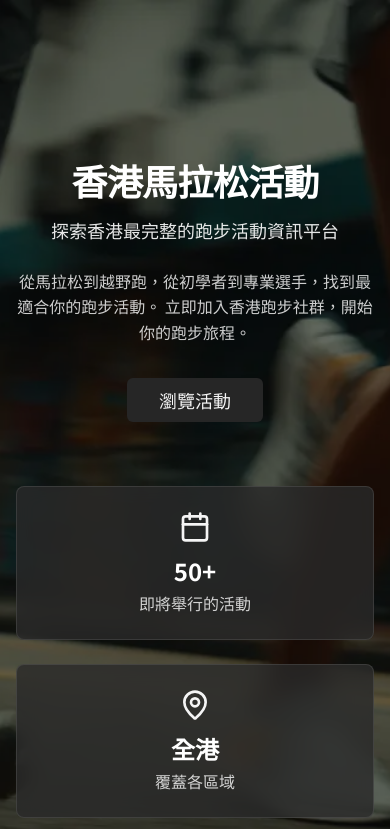
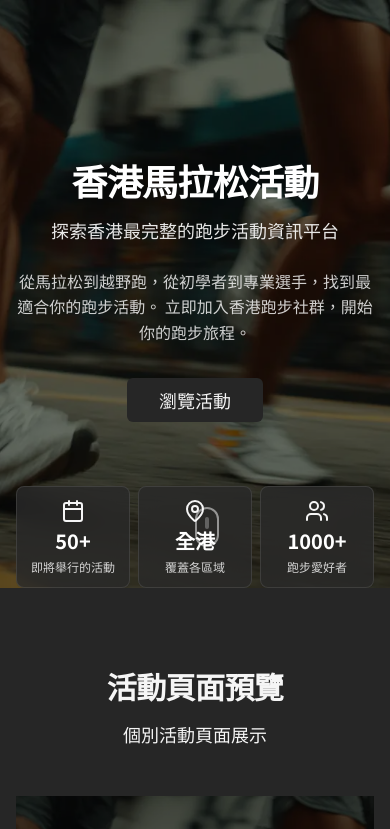
Before and after one commit to BraiNapofficial/marathons.hk, a Next.js app: page /index.eventpage in a window 390 px wide. Shown: the top 829 px of the page. Built offline with nearby package versions, Linux system fonts and the light colour scheme; no server answers; the database is empty.

Commit message:
Optimize mobile layout for stats cards and events table

```diff
--- a/src/components/EventsTable.tsx
+++ b/src/components/EventsTable.tsx
@@ -46,47 +46,47 @@ const EventsTable: React.FC<Props> = ({ events }) => {
 
   return (
     <div className="w-full overflow-x-auto rounded-md border border-border shadow-sm">
-      <table className="w-full border-collapse text-sm md:text-base">
+      <table className="w-full border-collapse text-sm">
         <thead className="bg-muted/50 sticky top-0">
           <tr>
-            <th scope="col" className="px-3 py-3 text-left font-semibold text-foreground">日期</th>
-            <th scope="col" className="px-3 py-3 text-left font-semibold text-foreground">活動名稱</th>
-            <th scope="col" className="px-3 py-3 text-left font-semibold text-foreground hidden md:table-cell">分類</th>
-            <th scope="col" className="px-3 py-3 text-left font-semibold text-foreground hidden lg:table-cell">距離</th>
-            <th scope="col" className="px-3 py-3 text-left font-semibold text-foreground hidden md:table-cell">地點</th>
-            <th scope="col" className="px-3 py-3 text-left font-semibold text-foreground w-28"></th>
+            <th scope="col" className="px-2 py-2 sm:px-3 sm:py-3 text-left font-semibold text-foreground">日期</th>
+            <th scope="col" className="px-2 py-2 sm:px-3 sm:py-3 text-left font-semibold text-foreground">活動名稱</th>
+            <th scope="col" className="px-2 py-2 sm:px-3 sm:py-3 text-left font-semibold text-foreground hidden sm:table-cell">分類</th>
+            <th scope="col" className="px-2 py-2 sm:px-3 sm:py-3 text-left font-semibold text-foreground hidden lg:table-cell">距離</th>
+            <th scope="col" className="px-2 py-2 sm:px-3 sm:py-3 text-left font-semibold text-foreground hidden sm:table-cell">地點</th>
+            <th scope="col" className="px-2 py-2 sm:px-3 sm:py-3 text-left font-semibold text-foreground w-24 sm:w-28"></th>
           </tr>
         </thead>
         <tbody>
           {events.map((e) => (
             <tr key={e.id} className="border-t border-border hover:bg-muted/30">
-              <td className="px-3 py-3 align-middle whitespace-nowrap">{formatDate(e.date)}</td>
-              <td className="px-3 py-3 align-middle">
-                <div className="font-medium text-foreground">{e.title_zh || '未命名活動'}</div>
-                <div className="mt-1 flex gap-2 md:hidden text-xs text-muted-foreground">
+              <td className="px-2 py-2 sm:px-3 sm:py-3 align-middle whitespace-nowrap text-sm">{formatDate(e.date)}</td>
+              <td className="px-2 py-2 sm:px-3 sm:py-3 align-middle">
+                <div className="font-medium text-foreground text-sm sm:text-base">{e.title_zh || '未命名活動'}</div>
+                <div className="mt-1 flex gap-2 sm:hidden text-xs text-muted-foreground">
                   <span>{e.category || '其他'}</span>
                   <span>•</span>
                   <span>{e.location || '—'}</span>
                 </div>
               </td>
-              <td className="px-3 py-3 align-middle hidden md:table-cell">{e.category || '其他'}</td>
-              <td className="px-3 py-3 align-middle hidden lg:table-cell text-muted-foreground">{e.distance || '—'}</td>
-              <td className="px-3 py-3 align-middle hidden md:table-cell text-muted-foreground">{e.location || '—'}</td>
-              <td className="px-3 py-3 align-middle">
+              <td className="px-2 py-2 sm:px-3 sm:py-3 align-middle hidden sm:table-cell text-sm">{e.category || '其他'}</td>
+              <td className="px-2 py-2 sm:px-3 sm:py-3 align-middle hidden lg:table-cell text-muted-foreground text-sm">{e.distance || '—'}</td>
+              <td className="px-2 py-2 sm:px-3 sm:py-3 align-middle hidden sm:table-cell text-muted-foreground text-sm">{e.location || '—'}</td>
+              <td className="px-2 py-2 sm:px-3 sm:py-3 align-middle">
                 {e.registration_url ? (
                   <div className="w-full flex items-center justify-end">
                     <a
                       href={e.registration_url}
                       target="_blank"
                       rel="noopener"
-                      className="inline-flex items-center justify-center rounded-md border border-accent text-accent hover:bg-accent hover:text-accent-foreground px-3 py-1.5 text-sm transition-colors"
+                      className="inline-flex items-center justify-center rounded-md border border-accent text-accent hover:bg-accent hover:text-accent-foreground px-2 py-1 sm:px-3 sm:py-1.5 text-xs sm:text-sm transition-colors"
                     >
                       立即報名
                     </a>
                   </div>
                 ) : (
                   <div className="w-full flex items-center justify-end">
-                    <span className="text-muted-foreground">—</span>
+                    <span className="text-muted-foreground text-sm">—</span>
                   </div>
                 )}
               </td>
--- a/src/components/Hero.tsx
+++ b/src/components/Hero.tsx
@@ -110,25 +110,25 @@ const Hero = () => {
           </div>
 
           {/* Stats */}
-          <div className="grid grid-cols-1 md:grid-cols-3 gap-6 md:gap-8 max-w-3xl mx-auto animate-fade-in-up" style={{animationDelay: '0.8s'}}>
-            <div className="glass-effect rounded-lg p-6 text-center card-hover">
-              <Calendar className="w-8 h-8 text-accent mx-auto mb-3" />
-              <div className="text-2xl font-bold text-white mb-1">
+          <div className="grid grid-cols-3 gap-2 sm:gap-4 max-w-3xl mx-auto animate-fade-in-up" style={{animationDelay: '0.8s'}}>
+            <div className="glass-effect rounded-lg p-3 sm:p-4 text-center card-hover">
+              <Calendar className="w-6 h-6 sm:w-8 sm:h-8 text-accent mx-auto mb-1 sm:mb-3" />
+              <div className="text-xl sm:text-2xl font-bold text-white mb-1">
                 {loading ? '...' : `${eventCount}+`}
               </div>
-              <div className="text-white/80">即將舉行的活動</div>
+              <div className="text-xs sm:text-sm text-white/80">即將舉行的活動</div>
             </div>
 
-            <div className="glass-effect rounded-lg p-6 text-center card-hover">
-              <MapPin className="w-8 h-8 text-accent mx-auto mb-3" />
-              <div className="text-2xl font-bold text-white mb-1">全港</div>
-              <div className="text-white/80">覆蓋各區域</div>
+            <div className="glass-effect rounded-lg p-3 sm:p-4 text-center card-hover">
+              <MapPin className="w-6 h-6 sm:w-8 sm:h-8 text-accent mx-auto mb-1 sm:mb-3" />
+              <div className="text-xl sm:text-2xl font-bold text-white mb-1">全港</div>
+              <div className="text-xs sm:text-sm text-white/80">覆蓋各區域</div>
             </div>
 
-            <div className="glass-effect rounded-lg p-6 text-center card-hover">
-              <Users className="w-8 h-8 text-accent mx-auto mb-3" />
-              <div className="text-2xl font-bold text-white mb-1">1000+</div>
-              <div className="text-white/80">跑步愛好者</div>
+            <div className="glass-effect rounded-lg p-3 sm:p-4 text-center card-hover">
+              <Users className="w-6 h-6 sm:w-8 sm:h-8 text-accent mx-auto mb-1 sm:mb-3" />
+              <div className="text-xl sm:text-2xl font-bold text-white mb-1">1000+</div>
+              <div className="text-xs sm:text-sm text-white/80">跑步愛好者</div>
             </div>
           </div>
         </div>
```
